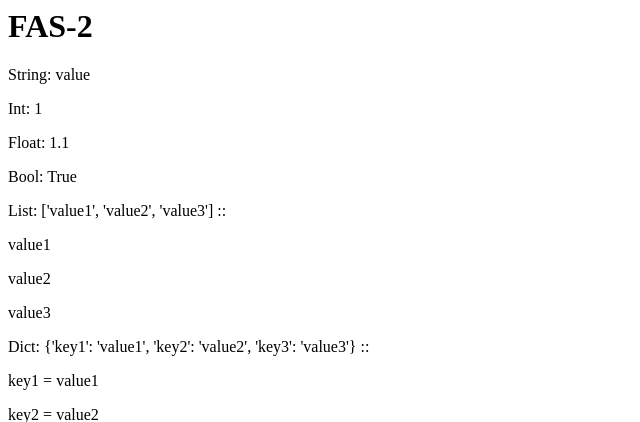
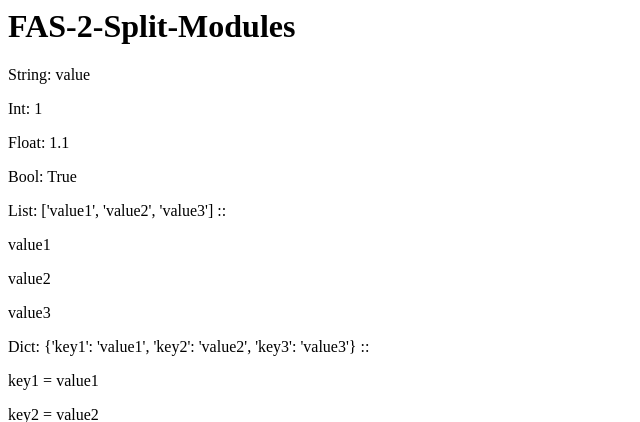
Before and after one commit to Flask-Planet/FAS-2-Split-Modules, a Flask app: page / in a window 1280 px wide. Shown: the top 422 px of the page, without its empty margins (0-640 px from the left). Run offline with Flask 2, Linux system fonts and the light colour scheme.

Commit message:
Changed template to reflect name of project

```diff
--- a/templates/index.html
+++ b/templates/index.html
@@ -1,9 +1,9 @@
 <html>
 <head>
-    <title>FAS-2</title>
+    <title>FAS-2-Split-Modules</title>
 </head>
 <body>
-<h1>FAS-2</h1>
+<h1>FAS-2-Split-Modules</h1>
 <p>String: {{ stringv }}</p>
 <p>Int: {{ intv }}</p>
 <p>Float: {{ floatv }}</p>
```
